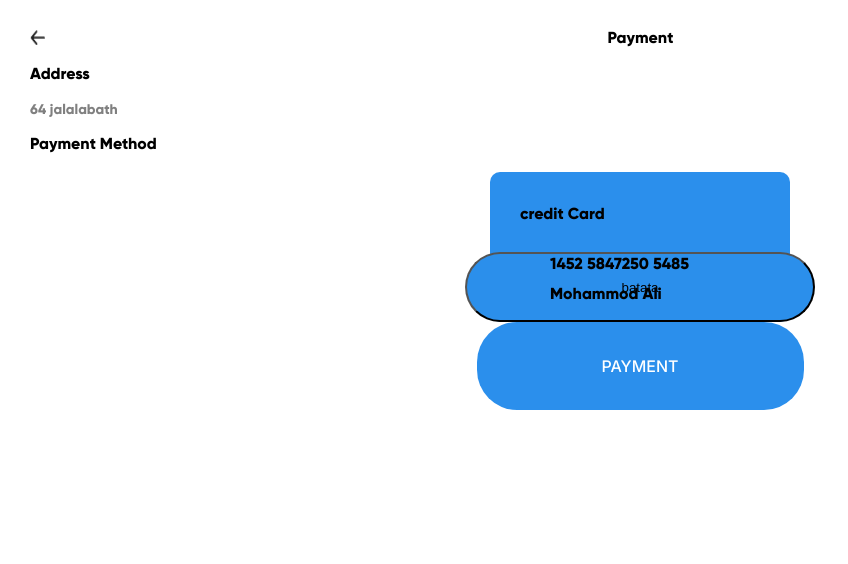
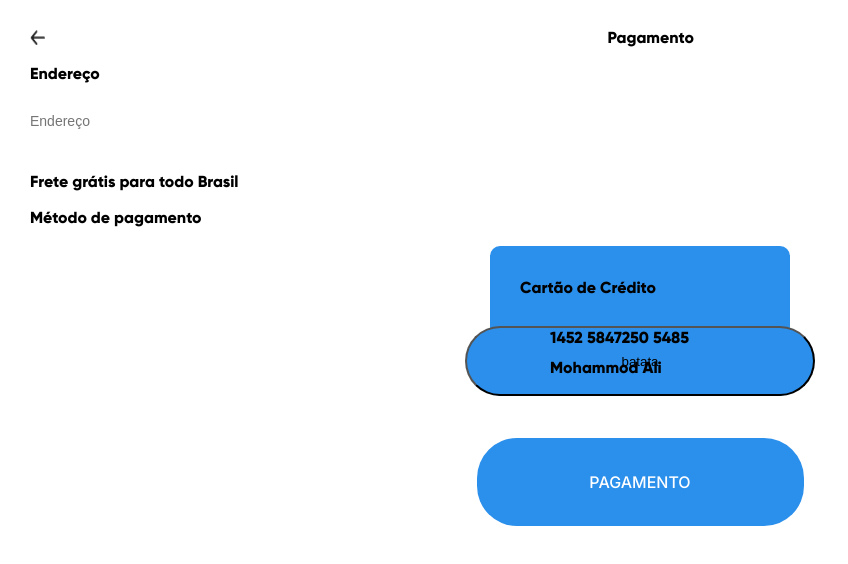
Before and after one commit to beldmoreira/projeto14_boot-store_front, a React (Create React App) app: page /payment in a window 1280 px wide. Shown: the top 564 px of the page, without its empty margins (0-848 px from the left). Built offline with nearby package versions, Linux system fonts and the light colour scheme.

Commit message:
Layout changes in the Payment page

```diff
--- a/src/pages/Payment/index.jsx
+++ b/src/pages/Payment/index.jsx
@@ -1,9 +1,13 @@
-import styled from 'styled-components';
 import { useState } from "react";
-import "./style.jsx"
+import {Caixa,IMG22,IMG2,P,Pn,Ab,Order,Order2,FormPay,Cartao,Pnome,Cartao2, B, Container} from "./style.jsx"
 import BlueButton from '../../components/BlueButton.jsx';
+
+
 export default function Tela7(){
     const [valor, setValor] = useState('ok');
+    const [address, setAddress] = useState("");
+
+
     function val(){
         setValor('Fim')
     }
@@ -11,17 +15,23 @@ export default function Tela7(){
         <>
             <Caixa>
                 <IMG2 src='Arrow - Left.png'></IMG2>
-        <p><Ab>Payment</Ab></p >
+                <p><Ab>Pagamento</Ab></p >
                 <IMG22  ></IMG22 >
             </Caixa>
-    <Oder>Address</Oder>
-    <Oder2>64 jalalabath</Oder2>
-    <Oder>Payment Method</Oder>
+            <Order>Endereço</Order>
+            <FormPay>
+                <Order2
+                type="text"
+                value={address}
+                placeholder="Endereço"
+                onChange={(e) => setAddress(e.target.value)}
+                />
+            </FormPay>
+                <Order> Frete grátis para todo Brasil </Order>
+                <Order>Método de pagamento</Order>
             <Container>
-
                 <Cartao>
-
-        <P>credit Card</P>
+                    <P>Cartão de Crédito</P>
                     <Pn>1452 5847250 5485</Pn>
                     < Pnome>Mohammod Ali</Pnome>
                         < Cartao2></Cartao2>
@@ -29,7 +39,7 @@ export default function Tela7(){
                         <B >batata </B>
                         </div  >
                 </Cartao>
-        <BlueButton onClick={val}>PAYMENT </BlueButton>
+            <BlueButton onClick={val}>PAGAMENTO</BlueButton>
 
 
             </Container>
@@ -38,105 +48,3 @@ export default function Tela7(){
     )
 
 }
-//display:none;
-const Fim  = styled.div`
-display:none;
-height:350px;
-width:400px;
-background: red;
-position: absolute;
-    top:100px;
-    left: -50px;
-
-`
-const Fim2  = styled.div`
-display:none;
-height:350px;
-width:400px;
-background: rgb(43, 143, 235);
-position: absolute;
-    top:100px;
-    left: -50px;
-
-`
-const B= styled.button`
-height:70px;
-width:350px;
-border-radius: 35px;
-background: rgb(43, 143, 235);
-margin-top: 80px;
-`
-const P = styled.p`
-display:flex;
-position: absolute;
-    bottom:100px;
-    left: 30px;
-`
-const Pn = styled.p`
-display:flex;
-position: absolute;
-    bottom: 50px;
-    left: 60px;
-`
-const Pnome = styled.p`
-display:flex;
-position: absolute;
-    bottom: 20px;
-    left: 60px;
-`
-const IMG2 = styled.img`
-margin-left: 30px;
-`
-const IMG22 = styled.p`
-margin-right: 30px;
-`
-const Caixa  = styled.div`
-display:flex;
-margin-bottom: 20px;
-justify-content:space-between;
-margin-top: 30px;
-`
-const Cartao  = styled.div`
-width:300px;
-height: 150px;
-background: rgb(43, 143, 236);
-display: flex;
-align-items:center;
-justify-content:center;
-position: relative;
-border-radius: 10px;
-`
-const Cartao2  = styled.div`
-width:240px;
-height: 150px;
-
-border-radius: 100px;
-background: rgb(0, 187, 255);
-`
-const Ab = styled.div`
-width:80px;
-
-display: flex;
-flex-direction: column;
-justify-content:center;
-`
-const Oder  = styled.p`
-    margin-top: 20px;
-    margin-bottom: 20px;
-    margin-left: 30px;
-}
-`
-const Oder2  = styled.p`
-    margin-top: 20px;
-    margin-bottom: 20px;
-    margin-left: 30px;
-    font-size:14px;
-    color:gray;
-}
-`
-const Container = styled.div`
-display:flex;
-justify-content:center;
-align-items:center;
-flex-direction:column;
-`
--- a/src/pages/Payment/style.jsx
+++ b/src/pages/Payment/style.jsx
@@ -0,0 +1,134 @@
+import styled from "styled-components";
+
+//display:none;
+const Fim  = styled.div`
+    display:none;
+    height:350px;
+    width:400px;
+    background: red;
+    position: absolute;
+        top:100px;
+        left: -50px;
+
+    `
+const Fim2  = styled.div`
+    display:none;
+    height:350px;
+    width:400px;
+    background: rgb(43, 143, 235);
+    position: absolute;
+        top:100px;
+        left: -50px;
+
+    `
+const B= styled.button`
+    height:70px;
+    width:350px;
+    border-radius: 35px;
+    background: rgb(43, 143, 235);
+    margin-top: 80px;
+    `
+const P = styled.p`
+    display:flex;
+    position: absolute;
+        bottom:100px;
+        left: 30px;
+    `
+const Pn = styled.p`
+    display:flex;
+    position: absolute;
+        bottom: 50px;
+        left: 60px;
+    `
+const Pnome = styled.p`
+    display:flex;
+    position: absolute;
+        bottom: 20px;
+        left: 60px;
+    `
+const IMG2 = styled.img`
+    margin-left: 30px;
+    `
+const IMG22 = styled.p`
+    margin-right: 30px;
+    `
+const Caixa  = styled.div`
+    display:flex;
+    margin-bottom: 20px;
+    justify-content:space-between;
+    margin-top: 30px;
+    `
+const Cartao  = styled.div`
+    width:300px;
+    height: 150px;
+    margin-bottom:42px;
+    background: rgb(43, 143, 236);
+    display: flex;
+    align-items:center;
+    justify-content:center;
+    position: relative;
+    border-radius: 10px;
+    `
+const Cartao2  = styled.div`
+    width:240px;
+    height: 150px;
+
+    border-radius: 100px;
+    background: rgb(0, 187, 255);
+    `
+const Ab = styled.div`
+    width:80px;
+    display: flex;
+    flex-direction: column;
+    justify-content:center;
+    `
+const Order  = styled.p`
+    margin-top: 20px;
+    margin-bottom: 20px;
+    margin-left: 30px;
+
+`
+const FormPay = styled.form`
+    display: flex;
+    flex-direction: column;
+    align-items: left;
+    justify-content: left;
+`;
+const Order2  = styled.input`
+    display:flex;
+    justify-content:left;
+    width: 327px;
+    height: 27px;
+    margin-top: 5px;
+    margin-bottom: 20px;
+    margin-left: 30px;
+    font-size:14px;
+    color:gray;
+    border: none;
+    cursor:pointer;
+
+`
+const Container = styled.div`
+    display:flex;
+    justify-content:center;
+    align-items:center;
+    flex-direction:column;
+`
+export {
+    Fim,
+    Fim2,
+    B,
+    P,
+    Pn,
+    Pnome,
+    IMG2,
+    IMG22,
+    Caixa,
+    Cartao,
+    Cartao2,
+    Ab,
+    Order,
+    FormPay,
+    Order2,
+    Container
+}
```
Lines whose indentation alone changed are shown as unchanged.
